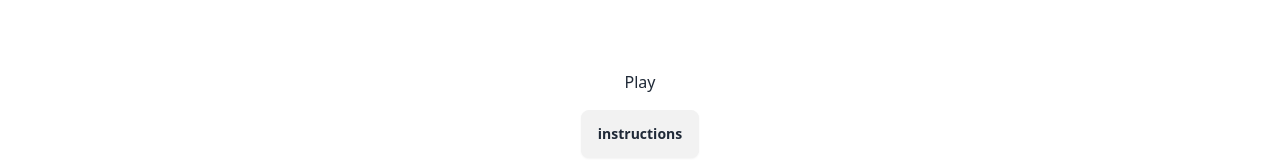
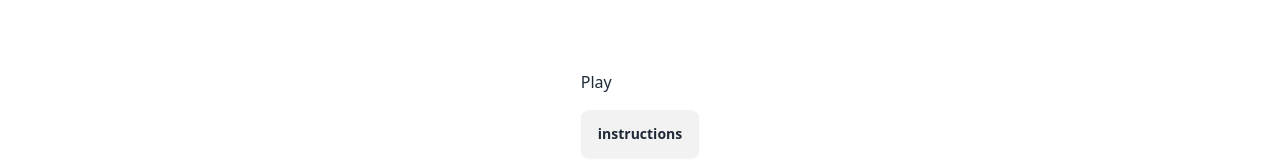
Before and after one commit to coderaries12/Guess-Game, a React (Vite) app: page / in a window 1280 px wide. Shown: the part 302-462 px from the top of the page. Built offline with nearby package versions, Linux system fonts and the light colour scheme.

Commit message:
Add routing to game page

```diff
--- a/src/App.tsx
+++ b/src/App.tsx
@@ -1,8 +1,19 @@
+import Game from "./routes/game";
 import Landing from "./routes/landing";
 import { Route } from "wouter";
 
 function App() {
-  return <Route path="/" component={Landing} />;
+  return (
+    <>
+      <Route path="/game">
+        <Game />
+      </Route>
+      <Route path="/">
+        <Landing />
+      </Route>
+      ;
+    </>
+  );
 }
 
 export default App;
--- a/src/routes/landing.tsx
+++ b/src/routes/landing.tsx
@@ -1,4 +1,5 @@
 import { Modal } from "../Components/Modal";
+import { Link } from "wouter";
 
 export default function Landing() {
   return (
@@ -8,7 +9,7 @@ export default function Landing() {
       </header>
       <main className="flex flex-1 flex-col items-center justify-center">
         <div className="flex flex-col gap-4">
-          <button>Play</button>
+          <Link to="/game">Play</Link>
           <Modal>
             <span>Instructions</span>
           </Modal>
```
